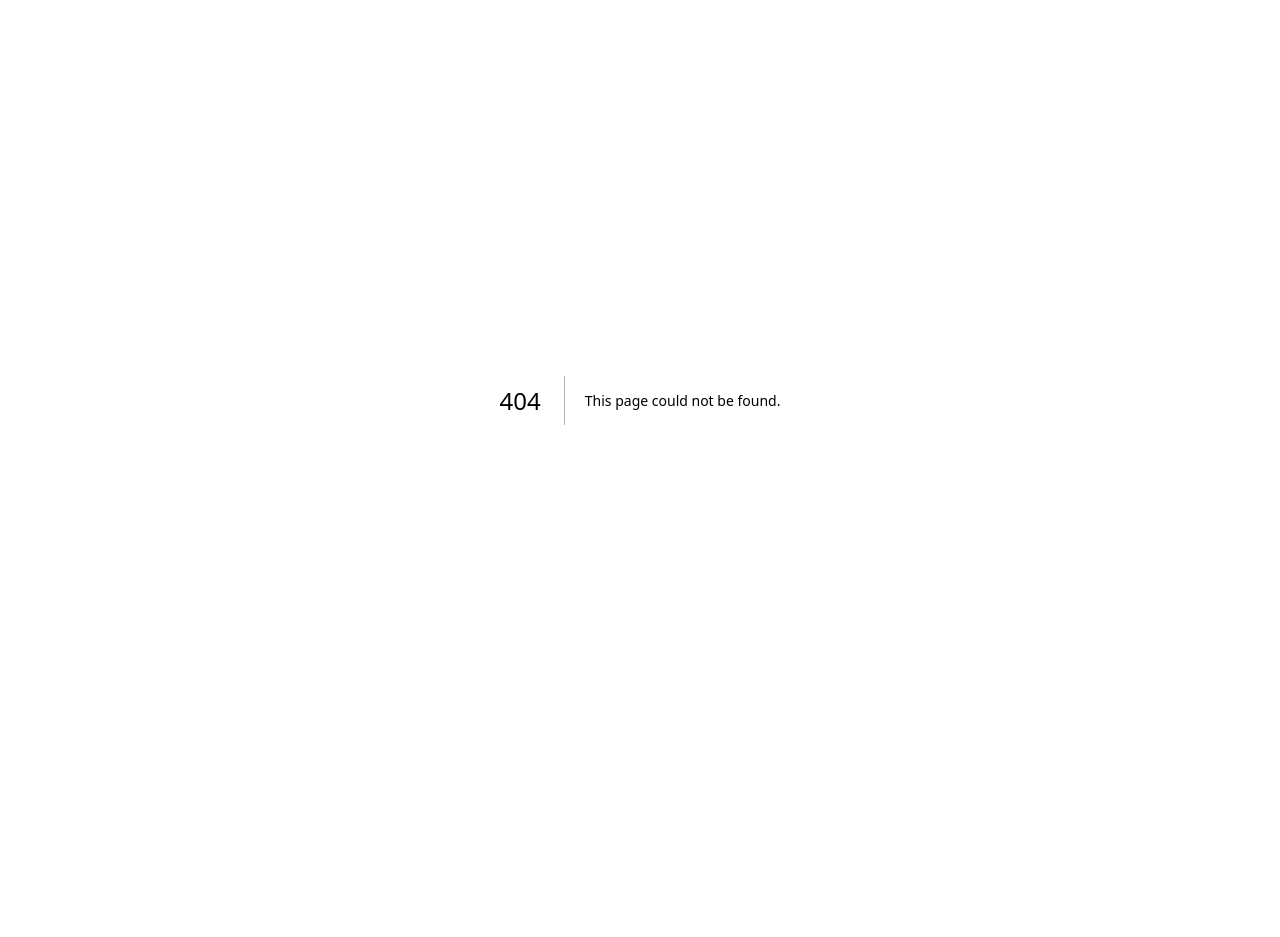
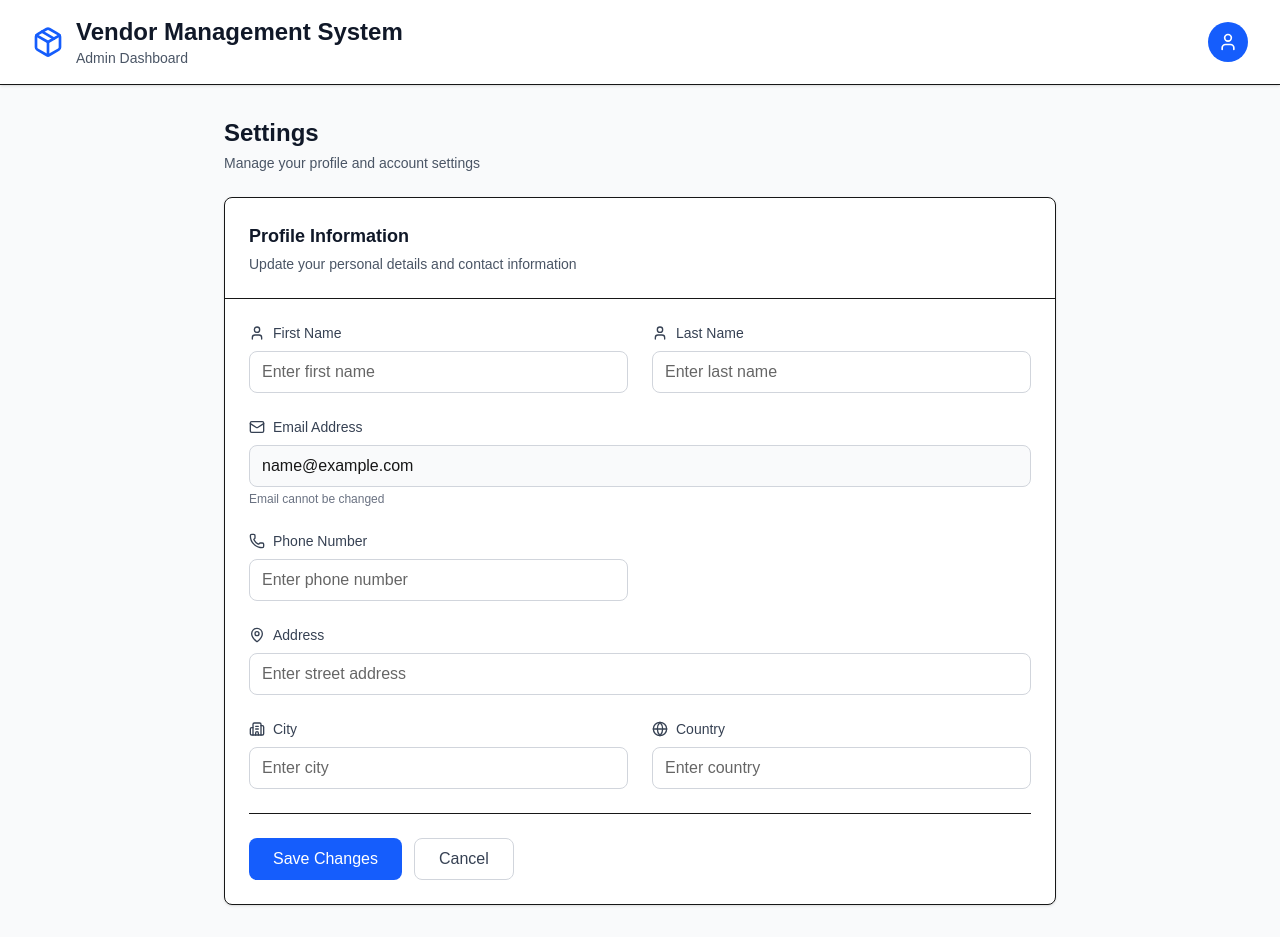
Before and after one commit to Ronelmelendrez/Vendors_inventory_system, a Next.js app in the folder frontend/: page /settings in a window 1280 px wide. Before the commit this address had no page. Before the commit the page ends 800 px from the top, so only its background shows below. Built offline with nearby package versions, Linux system fonts and the light colour scheme; sample sign-in values are in the browser's storage.

Commit message:
feat: create Settings page with profile form

```diff
--- /dev/null
+++ b/frontend/src/app/settings/page.tsx
@@ -0,0 +1,257 @@
+"use client";
+
+import { ProtectedRoute } from "@/components/auth/ProtectedRoute";
+import { Header } from "@/components/dashboard";
+import { User, Mail, Phone, MapPin, Building2, Globe } from "lucide-react";
+import { useAuth } from "@/contexts/AuthContext";
+import { useState } from "react";
+
+interface ProfileFormData {
+  firstName: string;
+  lastName: string;
+  email: string;
+  phone: string;
+  address: string;
+  city: string;
+  country: string;
+  branch_name?: string;
+}
+
+function SettingsContent() {
+  const { user } = useAuth();
+
+  const [formData, setFormData] = useState<ProfileFormData>({
+    firstName: "",
+    lastName: "",
+    email: user?.email || "",
+    phone: "",
+    address: "",
+    city: "",
+    country: "",
+    branch_name: user?.branch_name || "",
+  });
+
+  const handleInputChange = (e: React.ChangeEvent<HTMLInputElement>) => {
+    const { name, value } = e.target;
+    setFormData((prev) => ({ ...prev, [name]: value }));
+  };
+
+  const handleSubmit = (e: React.FormEvent) => {
+    e.preventDefault();
+    // TODO: Implement profile update logic
+    alert("Profile updated successfully!");
+    console.log("Updated profile:", formData);
+  };
+
+  return (
+    <div className="min-h-screen bg-gray-50">
+      <Header />
+
+      <div className="max-w-4xl mx-auto px-4 sm:px-6 lg:px-8 py-8">
+        <div className="mb-6">
+          <h1 className="text-2xl font-bold text-gray-900">Settings</h1>
+          <p className="text-sm text-gray-600 mt-1">
+            Manage your profile and account settings
+          </p>
+        </div>
+
+        <div className="bg-white rounded-lg shadow-sm border">
+          <div className="p-6 border-b">
+            <h2 className="text-lg font-semibold text-gray-900">
+              Profile Information
+            </h2>
+            <p className="text-sm text-gray-600 mt-1">
+              Update your personal details and contact information
+            </p>
+          </div>
+
+          <form onSubmit={handleSubmit} className="p-6">
+            <div className="grid grid-cols-1 md:grid-cols-2 gap-6">
+              <div>
+                <label
+                  htmlFor="firstName"
+                  className="flex items-center gap-2 text-sm font-medium text-gray-700 mb-2"
+                >
+                  <User className="h-4 w-4" />
+                  First Name
+                </label>
+                <input
+                  type="text"
+                  id="firstName"
+                  name="firstName"
+                  value={formData.firstName}
+                  onChange={handleInputChange}
+                  className="w-full px-3 py-2 border border-gray-300 rounded-lg focus:outline-none focus:ring-2 focus:ring-blue-500"
+                  placeholder="Enter first name"
+                />
+              </div>
+
+              <div>
+                <label
+                  htmlFor="lastName"
+                  className="flex items-center gap-2 text-sm font-medium text-gray-700 mb-2"
+                >
+                  <User className="h-4 w-4" />
+                  Last Name
+                </label>
+                <input
+                  type="text"
+                  id="lastName"
+                  name="lastName"
+                  value={formData.lastName}
+                  onChange={handleInputChange}
+                  className="w-full px-3 py-2 border border-gray-300 rounded-lg focus:outline-none focus:ring-2 focus:ring-blue-500"
+                  placeholder="Enter last name"
+                />
+              </div>
+
+              <div className="md:col-span-2">
+                <label
+                  htmlFor="email"
+                  className="flex items-center gap-2 text-sm font-medium text-gray-700 mb-2"
+                >
+                  <Mail className="h-4 w-4" />
+                  Email Address
+                </label>
+                <input
+                  type="email"
+                  id="email"
+                  name="email"
+                  value={formData.email}
+                  onChange={handleInputChange}
+                  className="w-full px-3 py-2 border border-gray-300 rounded-lg bg-gray-50 focus:outline-none focus:ring-2 focus:ring-blue-500"
+                  placeholder="Enter email"
+                  disabled
+                />
+                <p className="text-xs text-gray-500 mt-1">
+                  Email cannot be changed
+                </p>
+              </div>
+
+              <div>
+                <label
+                  htmlFor="phone"
+                  className="flex items-center gap-2 text-sm font-medium text-gray-700 mb-2"
+                >
+                  <Phone className="h-4 w-4" />
+                  Phone Number
+                </label>
+                <input
+                  type="tel"
+                  id="phone"
+                  name="phone"
+                  value={formData.phone}
+                  onChange={handleInputChange}
+                  className="w-full px-3 py-2 border border-gray-300 rounded-lg focus:outline-none focus:ring-2 focus:ring-blue-500"
+                  placeholder="Enter phone number"
+                />
+              </div>
+
+              {user?.role === "branch" && (
+                <div>
+                  <label
+                    htmlFor="branch_name"
+                    className="flex items-center gap-2 text-sm font-medium text-gray-700 mb-2"
+                  >
+                    <Building2 className="h-4 w-4" />
+                    Branch Name
+                  </label>
+                  <input
+                    type="text"
+                    id="branch_name"
+                    name="branch_name"
+                    value={formData.branch_name}
+                    onChange={handleInputChange}
+                    className="w-full px-3 py-2 border border-gray-300 rounded-lg bg-gray-50 focus:outline-none focus:ring-2 focus:ring-blue-500"
+                    placeholder="Branch name"
+                    disabled
+                  />
+                </div>
+              )}
+
+              <div className="md:col-span-2">
+                <label
+                  htmlFor="address"
+                  className="flex items-center gap-2 text-sm font-medium text-gray-700 mb-2"
+                >
+                  <MapPin className="h-4 w-4" />
+                  Address
+                </label>
+                <input
+                  type="text"
+                  id="address"
+                  name="address"
+                  value={formData.address}
+                  onChange={handleInputChange}
+                  className="w-full px-3 py-2 border border-gray-300 rounded-lg focus:outline-none focus:ring-2 focus:ring-blue-500"
+                  placeholder="Enter street address"
+                />
+              </div>
+
+              <div>
+                <label
+                  htmlFor="city"
+                  className="flex items-center gap-2 text-sm font-medium text-gray-700 mb-2"
+                >
+                  <Building2 className="h-4 w-4" />
+                  City
+                </label>
+                <input
+                  type="text"
+                  id="city"
+                  name="city"
+                  value={formData.city}
+                  onChange={handleInputChange}
+                  className="w-full px-3 py-2 border border-gray-300 rounded-lg focus:outline-none focus:ring-2 focus:ring-blue-500"
+                  placeholder="Enter city"
+                />
+              </div>
+
+              <div>
+                <label
+                  htmlFor="country"
+                  className="flex items-center gap-2 text-sm font-medium text-gray-700 mb-2"
+                >
+                  <Globe className="h-4 w-4" />
+                  Country
+                </label>
+                <input
+                  type="text"
+                  id="country"
+                  name="country"
+                  value={formData.country}
+                  onChange={handleInputChange}
+                  className="w-full px-3 py-2 border border-gray-300 rounded-lg focus:outline-none focus:ring-2 focus:ring-blue-500"
+                  placeholder="Enter country"
+                />
+              </div>
+            </div>
+
+            <div className="mt-6 pt-6 border-t flex gap-3">
+              <button
+                type="submit"
+                className="px-6 py-2 bg-blue-600 text-white rounded-lg hover:bg-blue-700 transition-colors font-medium"
+              >
+                Save Changes
+              </button>
+              <button
+                type="button"
+                className="px-6 py-2 border border-gray-300 text-gray-700 rounded-lg hover:bg-gray-50 transition-colors font-medium"
+              >
+                Cancel
+              </button>
+            </div>
+          </form>
+        </div>
+      </div>
+    </div>
+  );
+}
+
+export default function SettingsPage() {
+  return (
+    <ProtectedRoute allowedRoles={["admin", "branch"]}>
+      <SettingsContent />
+    </ProtectedRoute>
+  );
+}
```
